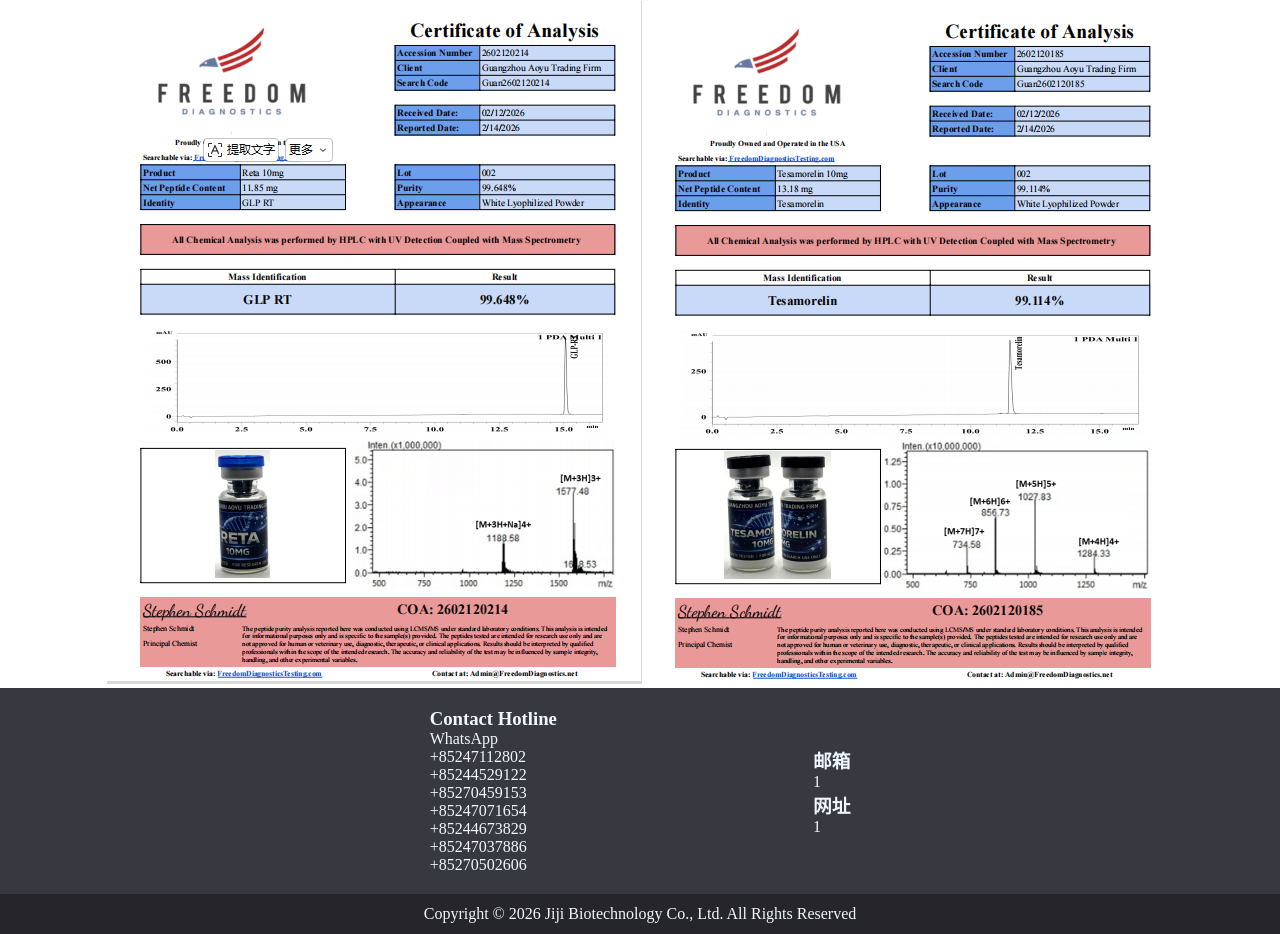
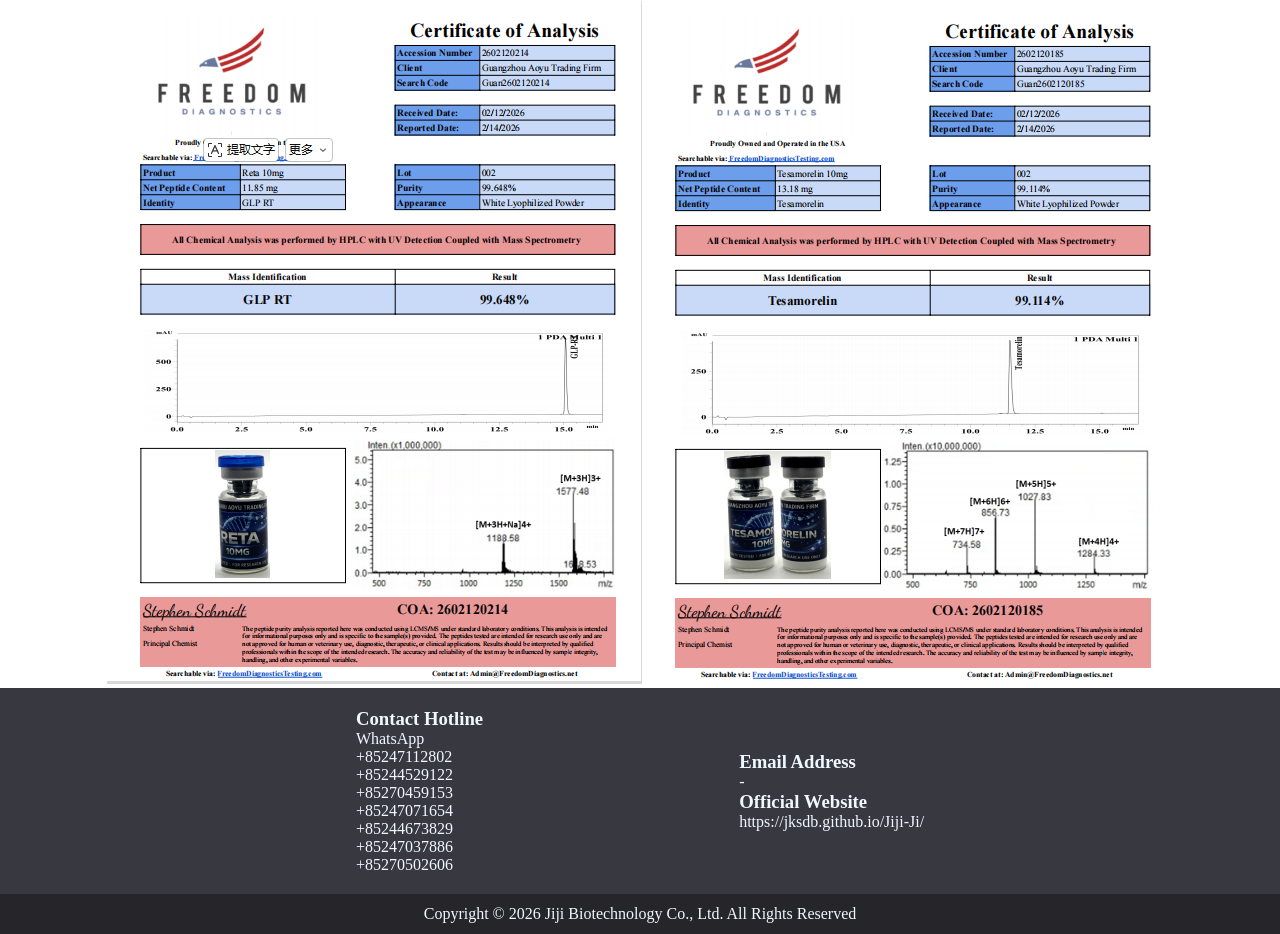
Before and after one commit to jksdb/Jiji-Ji, a plain HTML site: page index.html in a window 1280 px wide. Shown: the part 2694-3628 px from the top of the page. Drawn offline with Linux system fonts and the light colour scheme.

Commit message:
Update index.html

```diff
--- a/index.html
+++ b/index.html
@@ -312,10 +312,10 @@
 					<p>+85270502606</p>
 				</div>
 				<div>
-					<h3>邮箱</h3>
-					<p>1</p>
-					<h3>网址</h3>
-					<p>1</p>
+					<h3>Email Address </h3>
+					<p>-</p>
+					<h3>Official Website</h3>
+					<p>https://jksdb.github.io/Jiji-Ji/</p>
 				</div>
 			</div>
 			<div id="jiao_b">
```
